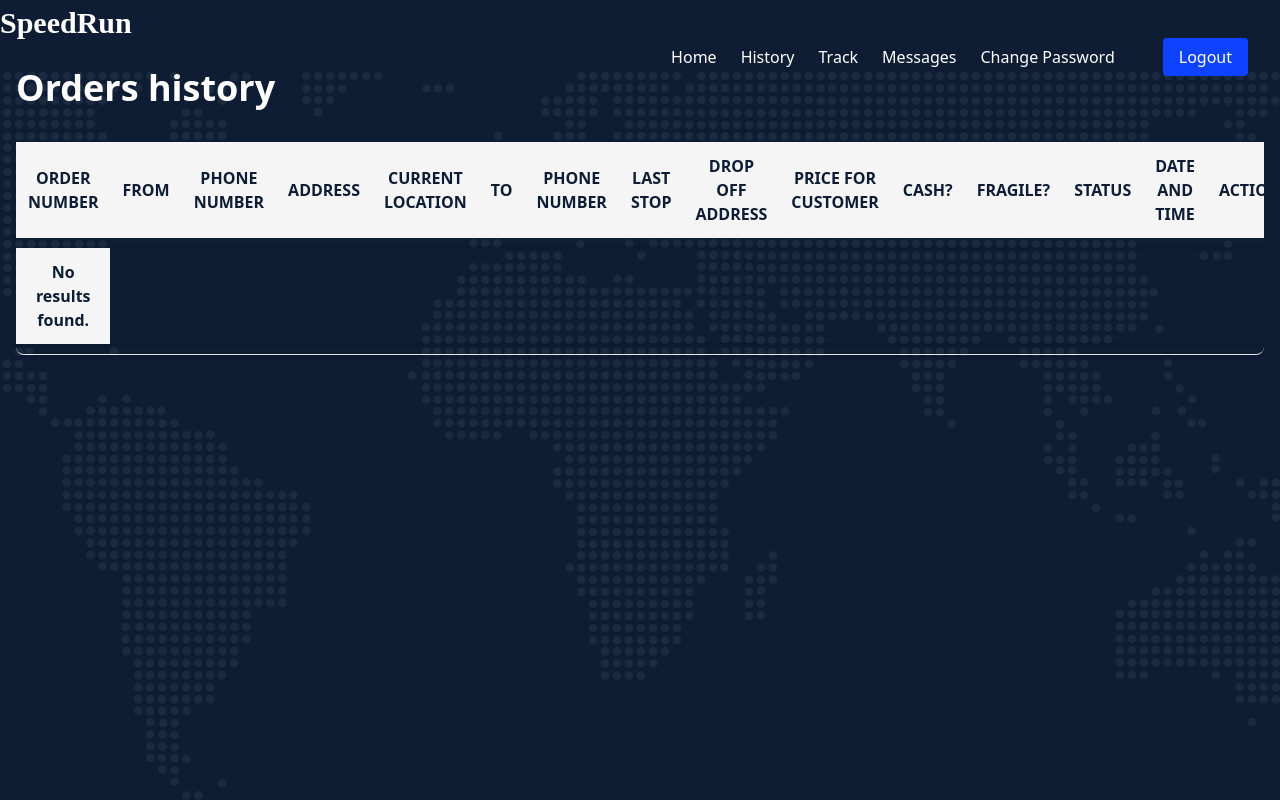
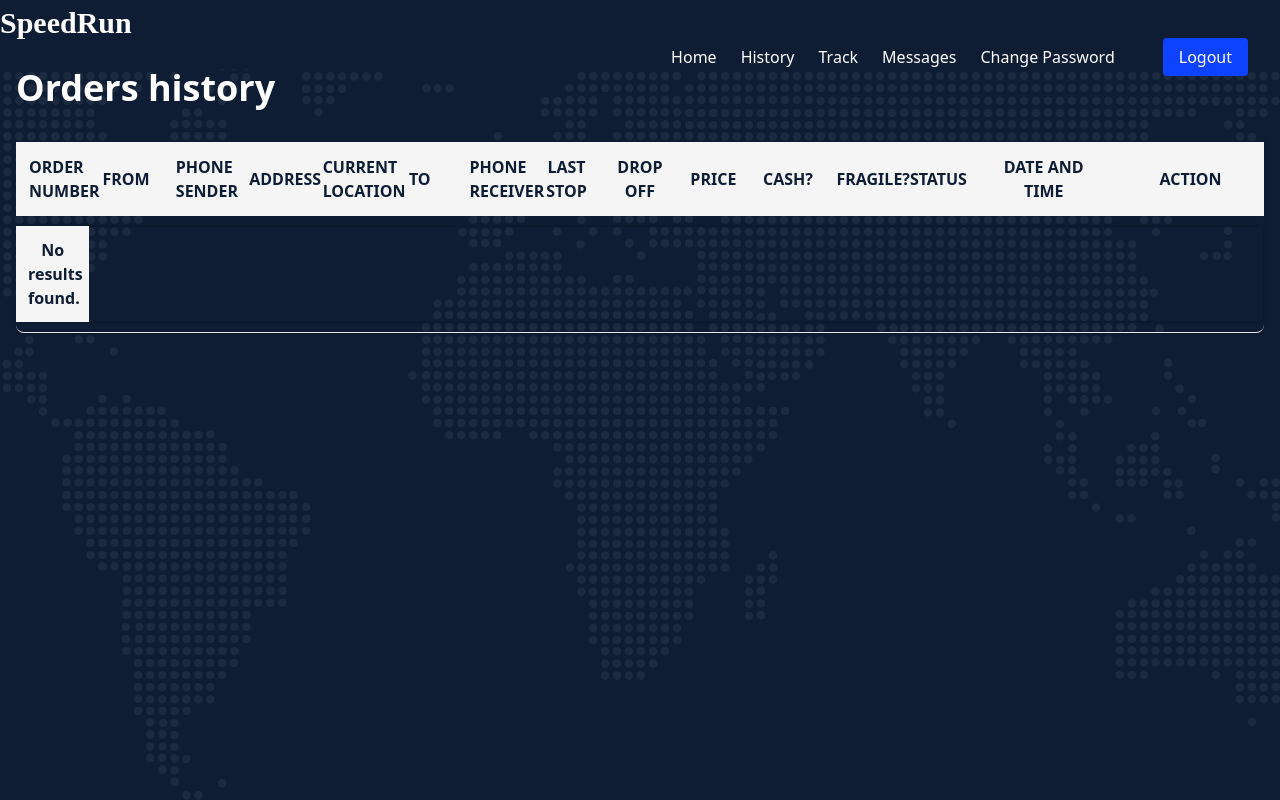
Before and after one commit to AntonioMakdissi/seniorProject, a PHP site: page /seniorProject/manager.php in a window 1280 px wide. Run offline with PHP 8.4, Linux system fonts and the light colour scheme; a user stored in the database is signed in; data comes from the database, SQL or seed files in the repository.

Commit message:
fast commit

```diff
--- a/addBranches.php
+++ b/addBranches.php
@@ -61,7 +61,7 @@
                     </ul>
                 </nav><!-- .navbar -->
             <?php } else { ?>
-                <a href="IT.php" class="logo d-flex align-items-center">
+                <a href="viewMessages.php" class="logo d-flex align-items-center">
                     <!-- Uncomment the line below if you also wish to use an image logo -->
                     <!-- <img src="assets/img/logo.png" alt=""> -->
                     <h1 style="font-family: 'Libre Baskerville', serif; padding-left: 20px;">SpeedRun</h1>
--- a/assets/css/manager.css
+++ b/assets/css/manager.css
@@ -50,11 +50,13 @@
 
   .table {
     width: 100%;
-    max-width: 1200px;
     margin: 0 auto;
     border-collapse: separate;
     border-spacing: 0 10px;
+    table-layout: fixed;
+    border: border;
   }
+
 
   .table th,
   .table td {
@@ -64,11 +66,19 @@
     color:#0e1d34;
   }
 
-  .table th {
-    background-color: #f5f5f5;
-    font-weight: bold;
-    text-transform: uppercase;
-  }
+ .table th {
+  padding: 12px;
+  margin: 5px; /* add margin */
+  border: 1px solid transparent; /* add a transparent border */
+  vertical-align: middle;
+  text-align: center;
+  color:#0e1d34;
+  background-color: #f5f5f5;
+  font-weight: bold;
+  text-transform: uppercase;
+  overflow:visible;
+}
+
 
   .table tbody tr {
     background-color: #fff;
--- a/hire.php
+++ b/hire.php
@@ -63,7 +63,7 @@
                     </ul>
                 </nav><!-- .navbar -->
             <?php } else { ?>
-                <a href="IT.php" class="logo d-flex align-items-center">
+                <a href="viewMessages.php" class="logo d-flex align-items-center">
                     <!-- Uncomment the line below if you also wish to use an image logo -->
                     <!-- <img src="assets/img/logo.png" alt=""> -->
                     <h1 style="font-family: 'Libre Baskerville', serif; padding-left: 20px;">SpeedRun</h1>
--- a/manager.php
+++ b/manager.php
@@ -11,12 +11,12 @@
   <meta name="viewport" content="width=device-width, initial-scale=1.0">
   <link href="https://cdn.jsdelivr.net/npm/tailwindcss@2.2.16/dist/tailwind.min.css" rel="stylesheet">
   <title>
-    Profit
+    History
   </title>
-  <link rel="stylesheet" href="../assets/css/header.css">
-  <link rel="stylesheet" href="../assets/css/manager.css">
+  <link rel="stylesheet" href="assets/css/header.css">
+  <link rel="stylesheet" href="assets/css/manager.css">
   <!-- Favicons -->
-  <link href="assets/img/favicon.png" rel="icon">
+  <link href="assets/img/icon.jfif" rel="icon">
   <link href="assets/img/apple-touch-icon.png" rel="apple-touch-icon">
 
   <!-- Google Fonts -->
@@ -38,7 +38,7 @@
   <header id="header" class="header d-flex alignems-center fixed-top ">
     <div class="container-fluid container-xl d-flex alignems-center justify-content-between">
 
-      <a href="index.html" class="logo d-flex alignems-center">
+      <a href="branchOrders.php" class="logo d-flex alignems-center">
         <!-- Uncomment the line below if you also wish to use an image logo -->
         <!-- <img src="assets/img/logo.png" alt=""> -->
         <h1 style="font-family: 'Libre Baskerville', serif;">SpeedRun</h1>
@@ -48,10 +48,11 @@
       <i class="mobile-nav-toggle mobile-nav-hide d-none bi bi-x"></i>
       <nav id="navbar" class="navbar">
         <ul>
+        <ul>
             <!-- <li><a href="client.html" class="active">Home</a></li> -->
             <li><a href="branchOrders.php">Home</a></li>
-          <li><a href="php/manager.php">History</a></li>
-          <li><a href="php/track.php">Track</a></li>
+            <li><a href="manager.php">History</a></li>
+            <li><a href="outsidetrack.php">Track</a></li>
             <li><a href="viewMessages.php">Messages</a></li>
             <li><a href="common_password.php">Change Password</a></li>
             <li><a class="get-a-quote" href="php/logout.php">Logout</a></li>
@@ -72,19 +73,19 @@
               <tr>
               <th>Order number </th>
                 <th>From</th>
-                <th>Phone number</th>
+                <th>Phone sender</th>
                 <th>Address</th>
                 <th>Current location</th>
                 <th>To</th>
-                <th>Phone number</th>
+                <th>Phone receiver</th>
                 <th>Last stop</th>
-                <th>Drop off address</th>
-                <th>Price for customer</th>
+                <th>Drop off</th>
+                <th>Price</th>
                 <th>Cash?</th>
                 <th>Fragile?</th>
                 <th>Status</th>
-                <th>Date and time</th>
-                <th>Action</th>
+                <th colspan="2">Date and time</th>
+                <th colspan="2">Action</th>
               </tr>
             </thead>
             <tbody>
@@ -133,25 +134,25 @@
                     $cash = 'no';
                   }
                   echo "<tr>
-          <td>#" . $row["o_id"] . "</td>
-          <td>" . $row["c_name"] . "</td>
-          <td>" . $row["c_phone"] . "</td>
-          <td>" . $row["c_address"] . "</td>
-          <td>" . $row["current_location"] . "</td>
-          <td>" . $row["to_name"] . "</td>
-          <td>" . $row["to_phone"] . "</td>
-          <td>" . $row["to_district"] . "</td>
-          <td>" . $row["to_address"] . "</td>
-          <td>" . $row["f_price"] . "$</td>
-          <td>" . $cash . "</td>
-          <td>" . $fragile . "</td>
-          <td>" . $row["status"] . "</td>
-          <td>" . $row["timestamp"] . "</td>
+          <td >#" . $row["o_id"] . "</td>
+          <td >" . $row["c_name"] . "</td>
+          <td >" . $row["c_phone"] . "</td>
+          <td >" . $row["c_address"] . "</td>
+          <td >" . $row["current_location"] . "</td>
+          <td >" . $row["to_name"] . "</td>
+          <td >" . $row["to_phone"] . "</td>
+          <td >" . $row["to_district"] . "</td>
+          <td >" . $row["to_address"] . "</td>
+          <td >" . $row["f_price"] . "$</td>
+          <td >" . $cash . "</td>
+          <td >" . $fragile . "</td>
+          <td >" . $row["status"] . "</td>
+          <td colspan=\"2\">" . $row["timestamp"] . "</td>
         ";
               ?>
-                  <td>
+                  <td colspan="2">
                     <!-- The button that will trigger the modal -->
-                    <button type="submit" class="custom-button" onclick="resendOrder('<?php echo $row['o_id']; ?>')">
+                    <button type="submit" class="submit-button" onclick="resendOrder('<?php echo $row['o_id']; ?>')">
                       Resend order
                     </button>
                   </td>
--- a/php/viewWorker.php
+++ b/php/viewWorker.php
@@ -52,7 +52,7 @@
           <h1 style="font-family: 'Libre Baskerville', serif; padding-left: 20px;">SpeedRun</h1>
         </a>
       <?php } else { ?>
-        <a href="../IT.php" class="logo d-flex align-items-center">
+        <a href="../viewMessages.php" class="logo d-flex align-items-center">
           <!-- Uncomment the line below if you also wish to use an image logo -->
           <!-- <img src="assets/img/logo.png" alt=""> -->
           <h1 style="font-family: 'Libre Baskerville', serif; padding-left: 20px; padding-top: 20px;">SpeedRun</h1>
```
Also changed, not shown: Common_password.php (+10 -7 lines), branchOrders.php (+8 -8 lines), viewMessages.php (+10 -8 lines). Lines whose indentation alone changed are shown as unchanged.
